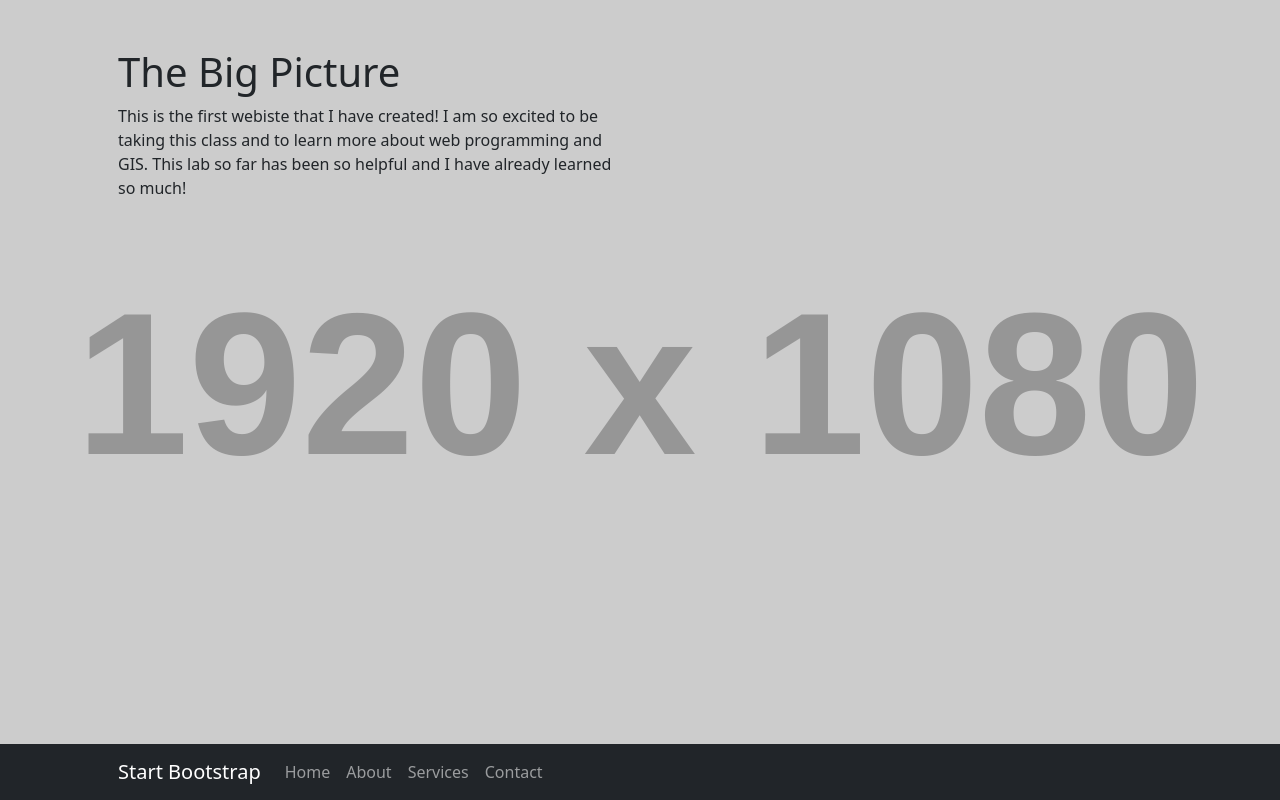
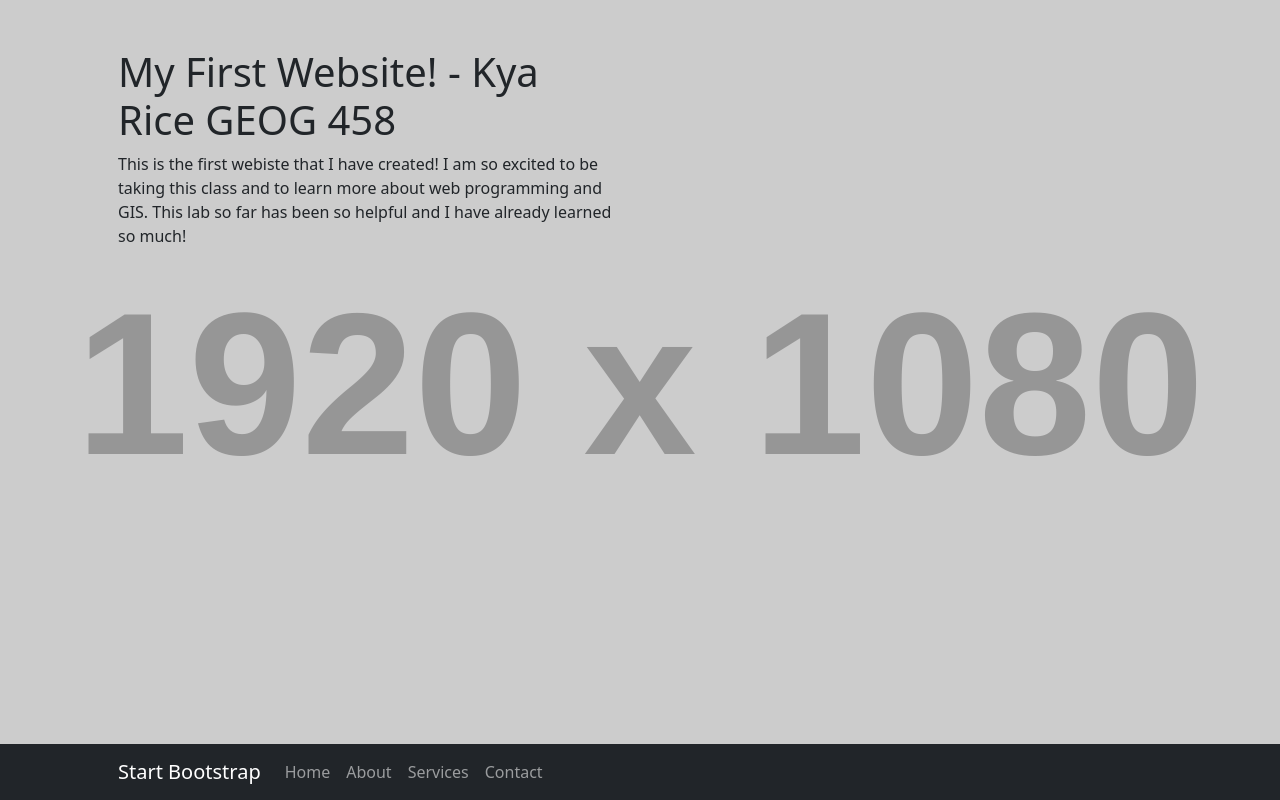
Before and after one commit to kya-rice/kya-rice.github.io, a plain HTML site: page index.html in a window 1280 px wide. Drawn offline with nearby package versions, Linux system fonts and the light colour scheme; placeholder pictures from the web are drawn by us.

Commit message:
website change

```diff
--- a/index.html
+++ b/index.html
@@ -32,7 +32,7 @@
             <div class="container px-4 px-lg-5">
                 <div class="row gx-4 gx-lg-5">
                     <div class="col-lg-6">
-                        <h1 class="mt-5">The Big Picture</h1>
+                        <h1 class="mt-5">My First Website! - Kya Rice GEOG 458</h1>
                         <p> This is the first webiste that I have created! I am so excited to be taking this class and to learn more about web programming and GIS. This lab so far has been so helpful and I have already learned so much! </p>
                     </div>
                 </div>
```
